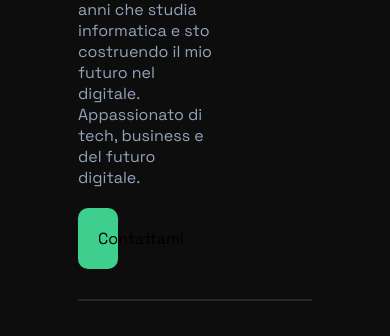
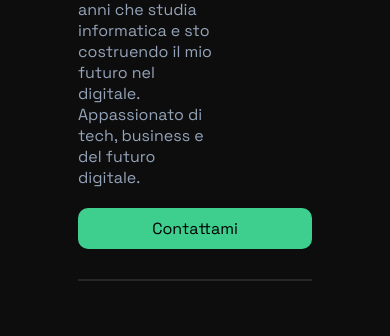
Before and after one commit to ema-dev0/primo-sito, a plain HTML site: page index.html in a window 390 px wide. Shown: the part 437-773 px from the top of the page. Drawn offline with Linux system fonts and the light colour scheme.

Commit message:
Ottimizzato per cellulare e tablet

```diff
--- a/style.css
+++ b/style.css
@@ -69,6 +69,7 @@ header{
 
 .bottone-contattami:hover{
     background-color: #28b473;
+     cursor: pointer;
 }
 
 #chi-sono{
@@ -164,3 +165,17 @@ header a {
   color: #3ecf8e;
   gap: 22px;
 }
+
+@media(max-width:768px) {
+    .bottone-contattami{
+        padding: 10px 20px;
+        width: 100%;
+    }
+}
+
+@media(max-width: 1024px){
+    .bottone-contattami{
+        padding: 10px 20px;
+        width: 100%;
+    }
+}
```
